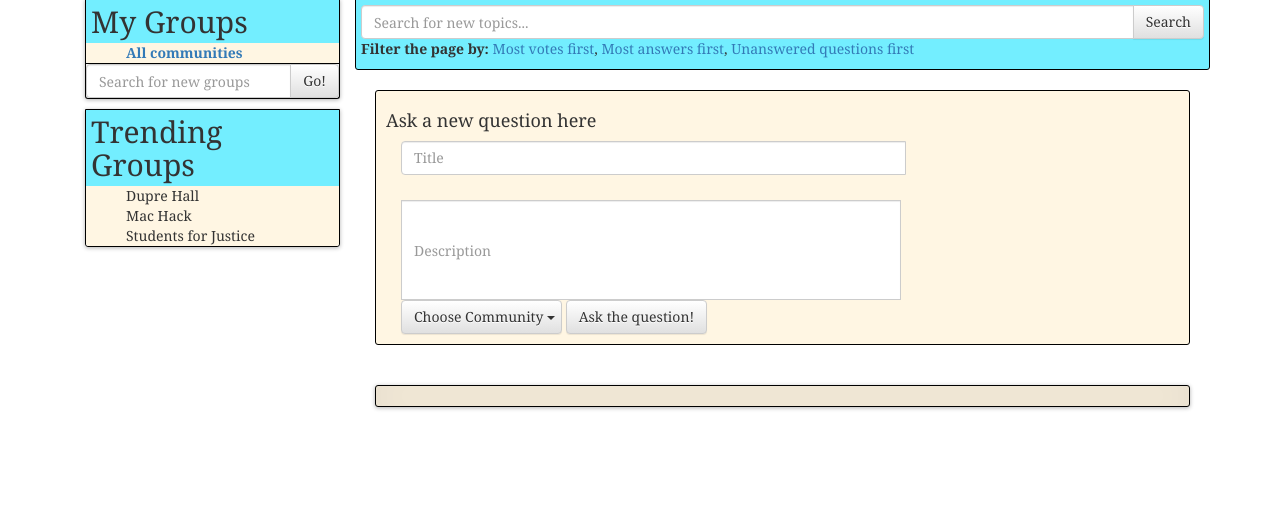
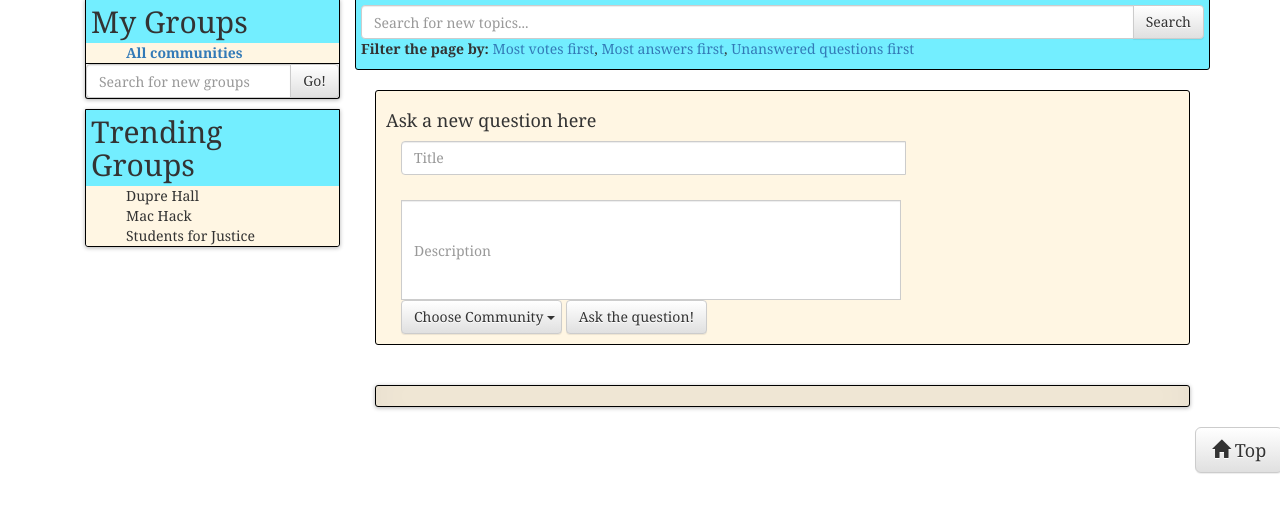
Before and after one commit to MackHartley/scratchQs, a Django app: page /scratchQs/questions/ in a window 1280 px wide. Shown: the part 73-599 px from the top of the page. Run offline with Django 3.2, Linux system fonts and the light colour scheme; data that the repository does not hold is empty; some libraries are stand-ins or nearby versions.

Commit message:
home button

```diff
--- a/scratchQsDjango/scratchQs/static/scratchQs/main.css
+++ b/scratchQsDjango/scratchQs/static/scratchQs/main.css
@@ -119,6 +119,12 @@ ul {
 	padding-bottom: 10px;*/
 	padding-left: 20px;
 	/*float: right;*/
+}
+
+/*TODO: make it align to the right*/
+#topButton{
+	padding-left: 80%;
+	float: right;
 }
 
 .question h3{
--- a/scratchQsDjango/scratchQs/templates/scratchQs/answer_page.html
+++ b/scratchQsDjango/scratchQs/templates/scratchQs/answer_page.html
@@ -28,7 +28,7 @@
 	      	<div class="collapse navbar-collapse" id="navbar">
 		      	<ul class="nav navbar-nav navbar-right">
 		        	<li><a href="#" data-toggle="modal" data-target="#login-modal">Log In</a></li>
-		        	<li><a href="signup.html">Sign Up</a></li>
+		        	<li><a href="{% url 'register'%}">Sign Up</a></li>
 		      	</ul>
 	      	</div>
 	    </div>
@@ -46,7 +46,7 @@
 					</form>
 
 					<div class="login-help">
-					    <a href="signup.html">Register a new account</a>
+					    <a href="{% url 'register'%}">Register a new account</a>
 					</div>
 				</div>
 			</div>
@@ -137,7 +137,7 @@
             </div>
             <div id="homeButton" class = "col-lg-4">
                 <a href = "{% url 'index'%}" class = "btn btn-default btn-lg" >
-                <span class="glyphicon glyphicon-home" aria-hidden="true"></span>  Go back to Homepage</a>
+                <span class="glyphicon glyphicon-home" aria-hidden="true"></span> Go back to Homepage</a>
             </div>
         </div>
     </div>
--- a/scratchQsDjango/scratchQs/templates/scratchQs/index.html
+++ b/scratchQsDjango/scratchQs/templates/scratchQs/index.html
@@ -17,6 +17,7 @@
 </head>
 <body>
 	<nav class="navbar navbar-default header-nav">
+		<a name="top"></a>
 	    <div class="container">
 	      	<a class="navbar-brand" href="{% url 'index'%}">scratchQs</a>
 	      	<div class="collapse navbar-collapse" id="navbar">
@@ -153,6 +154,10 @@
 					</div>
 					{% endfor %}
 				</div>
+				<div id="topButton" class = "col-lg-4">
+	                <a href = "#top" class = "btn btn-default btn-lg" >
+	                <span class="glyphicon glyphicon-home" aria-hidden="true"></span> Top </a>
+	            </div>
 			</div>
 		</div>
 	</div>
```
